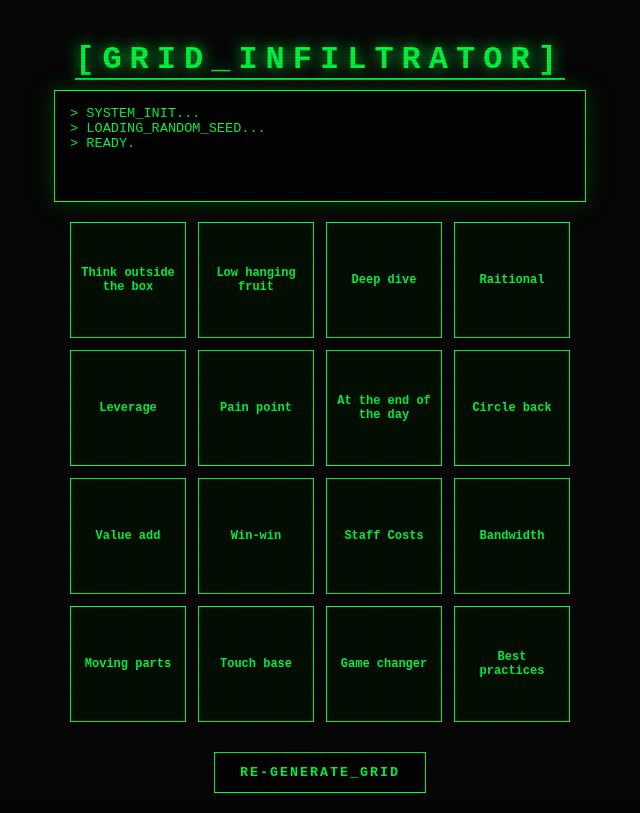
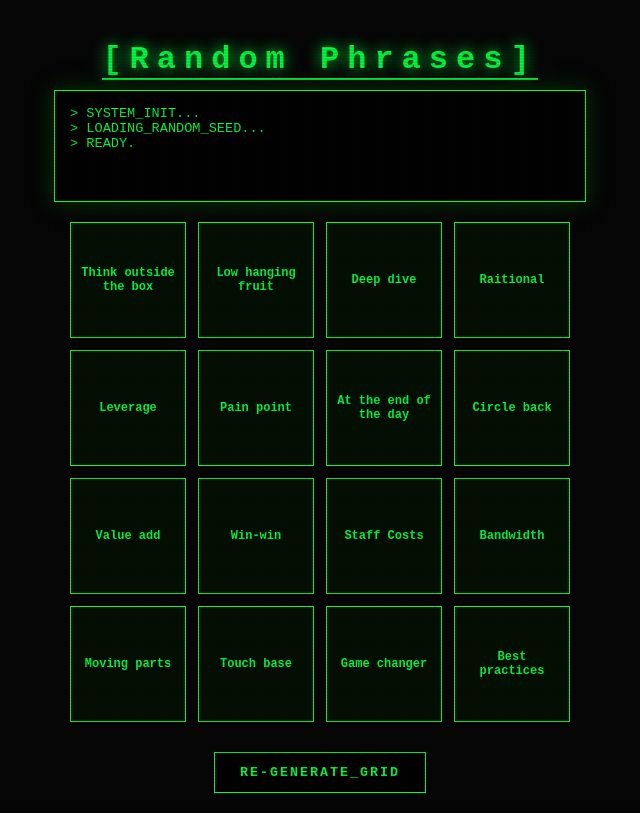
Before and after one commit to cepsuclan/OpenDays, a website: page Bingo.html in a window 1280 px wide. Shown: the whole page, without its empty margins (320-960 px from the left). Drawn offline with Linux system fonts and the light colour scheme.

Commit message:
Update Bingo.html

```diff
--- a/Bingo.html
+++ b/Bingo.html
@@ -3,7 +3,7 @@
 <head>
     <meta charset="UTF-8">
     <meta name="viewport" content="width=device-width, initial-scale=1.0">
-    <title>PHRASE_BREAKER_OS</title>
+    <title>Bob's Random Phrases</title>
     <style>
         :root {
             --neon-green: #00ff41;
@@ -118,7 +118,7 @@
 </head>
 <body>
 
-    <h1>[GRID_INFILTRATOR]</h1>
+    <h1>[Random Phrases]</h1>
 
     <div id="status-terminal">
         > SYSTEM_INIT...<br>
```
